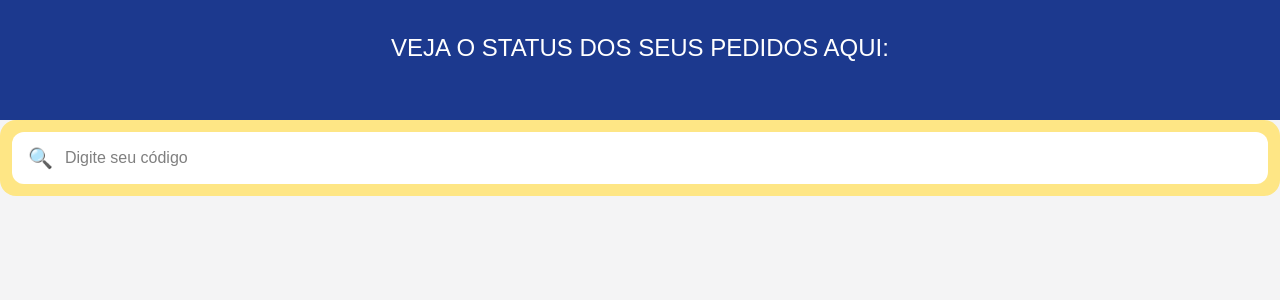
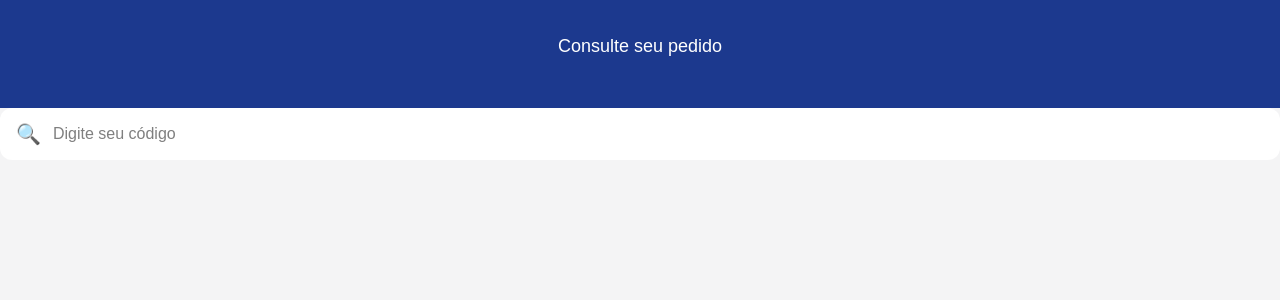
Before and after one commit to Alexandresenagraff/fichas-app, a Next.js app: page /cliente in a window 1280 px wide. Shown: the top 300 px of the page. Built offline with nearby package versions, Linux system fonts and the light colour scheme.

Commit message:
nome qualquer

```diff
--- a/app/cliente/page.tsx
+++ b/app/cliente/page.tsx
@@ -116,15 +116,13 @@ return (
 
         <div className="bg-blue-900 px-4 py-8">
 
-  <h2 className="text-center text-2xl font-medium mb-6">
-    VEJA O STATUS DOS SEUS PEDIDOS AQUI:
+  <h2 className="text-center text-lg font-medium mb-4">
+  Consulte seu pedido
 </h2>
 
 </div>
 
-<div className="bg-amber-200 rounded-2xl p-3 mb-6">
-
-  <div className="flex items-center bg-white rounded-xl px-4 py-3">
+<div className="flex items-center bg-white rounded-xl px-4 py-3 mb-4">
 
   <span className="text-black text-xl mr-3">
     🔍
@@ -140,8 +138,6 @@ return (
     }}
     className="w-full bg-transparent text-black outline-none"
   />
-
-  </div>
 
 </div>
 
```
Lines whose indentation alone changed are shown as unchanged.
